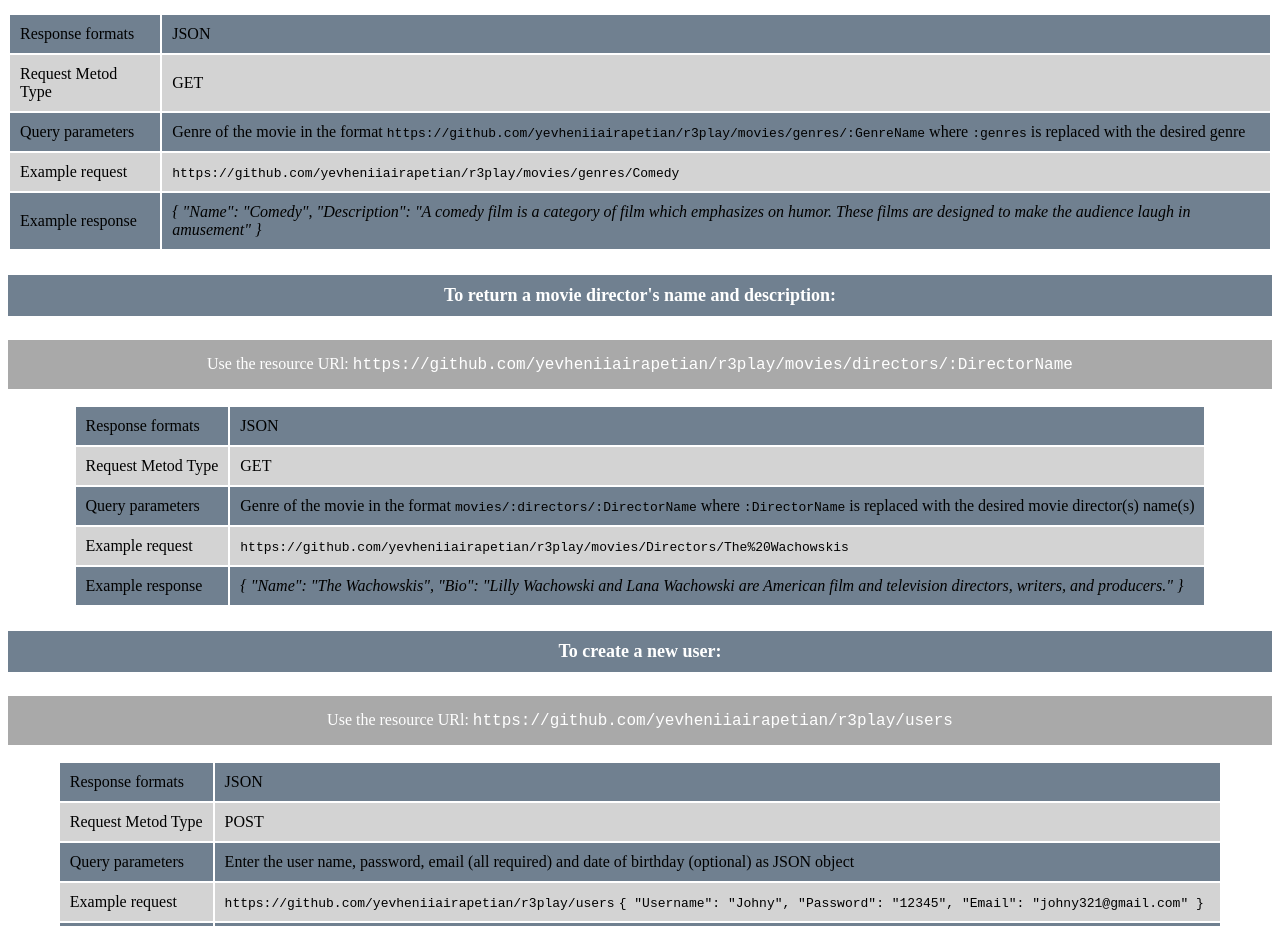
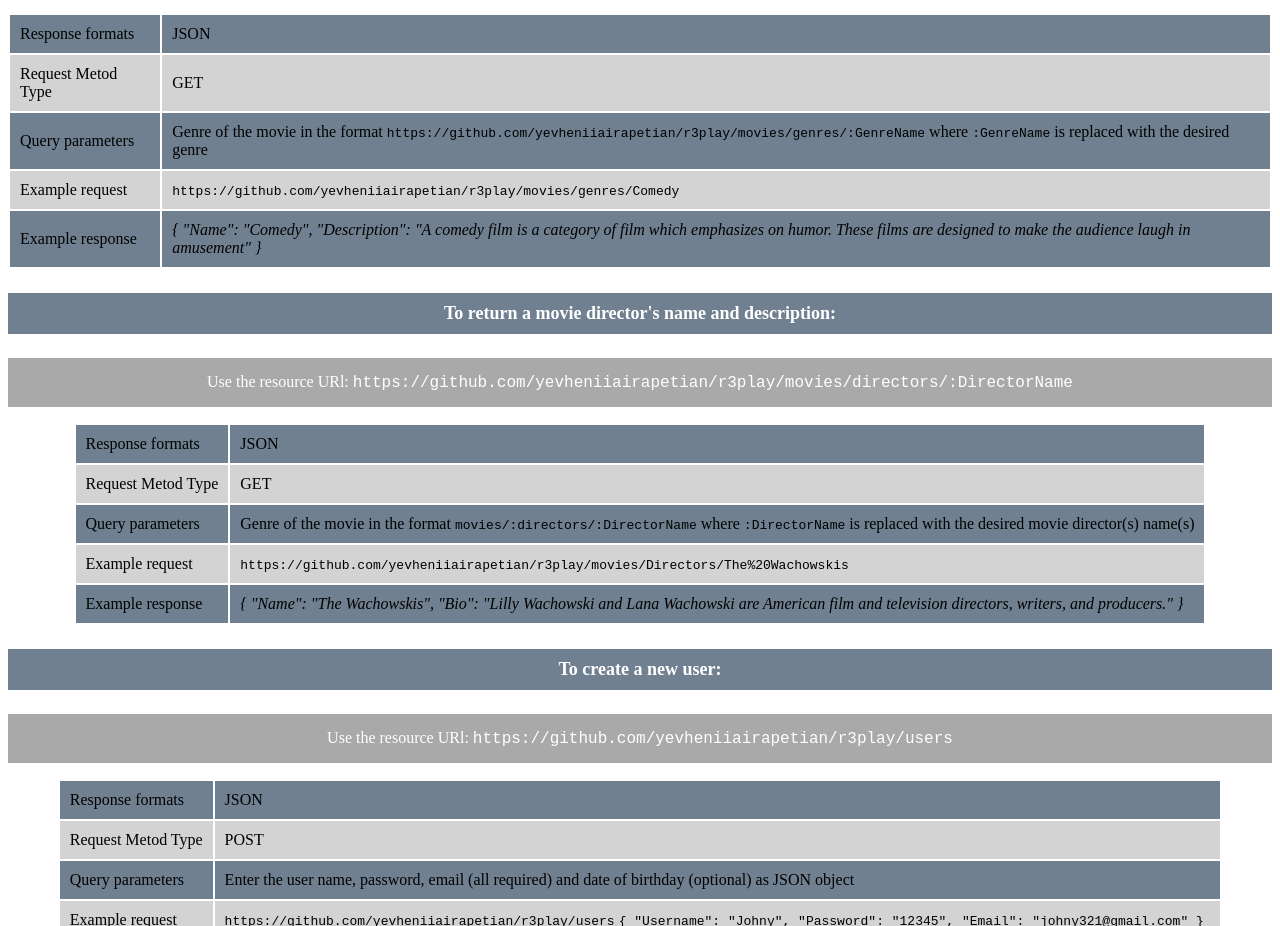
Before and after one commit to yevheniiairapetian/r3play, a website: page public/documentation.html in a window 1280 px wide. Shown: the part 1730-2656 px from the top of the page. Drawn offline with Linux system fonts and the light colour scheme.

Commit message:
feat: update documentation.html

```diff
--- a/public/documentation.html
+++ b/public/documentation.html
@@ -153,7 +153,7 @@
             <td>Query parameters</td>
             <td>Genre of the movie in the format
                 <code>https://github.com/yevheniiairapetian/r3play/movies/genres/:GenreName</code> where
-                <code>:genres</code> is
+                <code>:GenreName</code> is
                 replaced with the desired genre
             </td>
         </tr>
```
